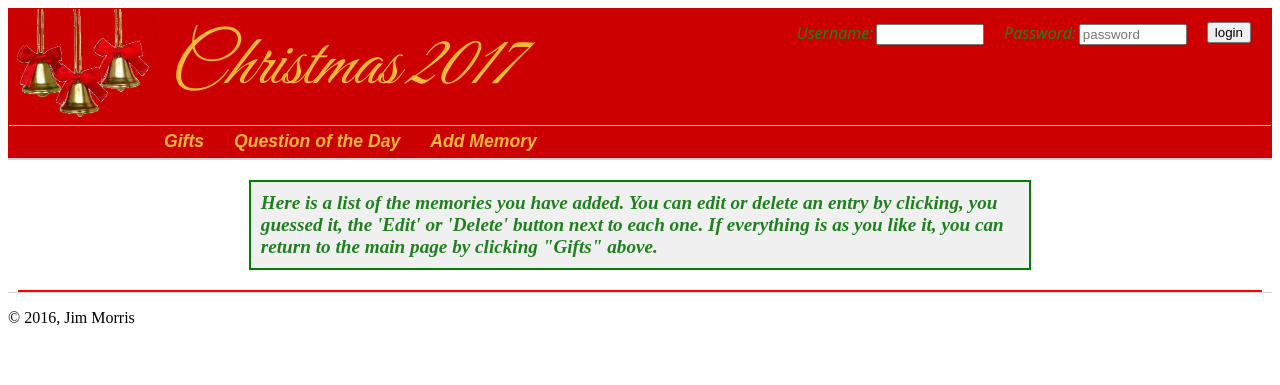
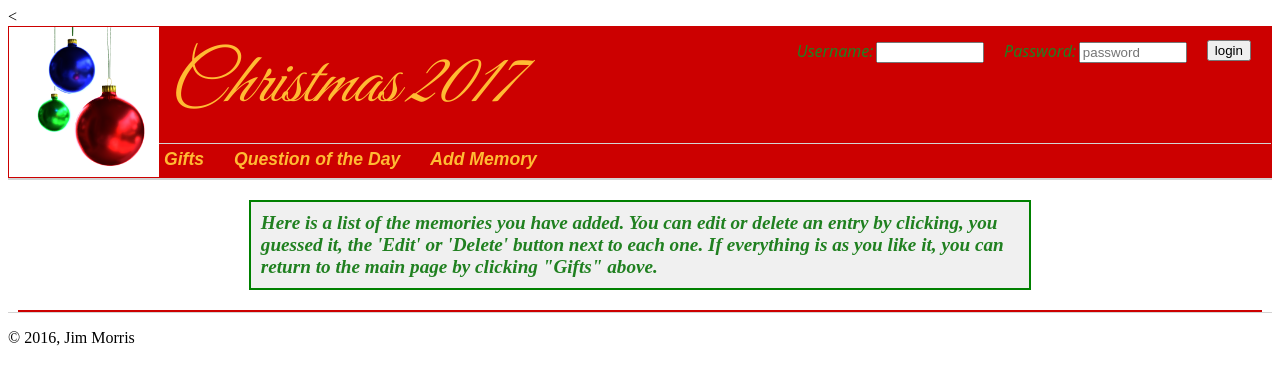
Before and after one commit to JMorris1575/christmas17, a Django app: template Christmas2017/memory/templates/memory/memory_edit_list.html in a window 1280 px wide. Shown: the top 385 px of the page. Run offline with Django 3.2, Linux system fonts and the light colour scheme; the template is opened without the code that fills it, so the values that code supplies are empty; parts of the project's set-up code (start-up, migrations or seed data) failed here and were passed over.

Commit message:
New logo image, include Open Sans font, change red line color

```diff
--- a/Christmas2017/static/site/css/christmas17.css
+++ b/Christmas2017/static/site/css/christmas17.css
@@ -97,7 +97,7 @@ p.no-p-height {
     height: auto;
     padding: 10px 10px 10px 10px;
     overflow: auto;
-    border-bottom: 2px solid red;
+    border-bottom: 2px solid #cc0000;
     margin: 0px 10px 0px 10px;
     }
 
@@ -176,7 +176,8 @@ p.no-p-height {
     }
 
 .line-red {
-    border-top: 2px solid red;
+    border-top: 2px solid;
+    border-color: #cc0000;
     margin: 0px 10px 0px 10px;
     }
 
@@ -268,7 +269,8 @@ p.no-p-height {
     }
 
 .small {
-    font-family: arial, sans-serif;
+    font-family: "Open Sans", arial, sans-serif;
+    font-weight: bold;
     font-size: medium;
     padding-top: 5px;
     }
@@ -305,4 +307,4 @@ p.no-p-height {
 
 #header-image {
     width: 150px;
-    height: 120px;}
+    height: 150px;}
--- a/Christmas2017/templates/base.html
+++ b/Christmas2017/templates/base.html
@@ -12,7 +12,7 @@
             {% endblock %}
         </title>
 
-        <link href="https://fonts.googleapis.com/css?family=Great+Vibes" rel="stylesheet">
+        <<link href="https://fonts.googleapis.com/css?family=Great+Vibes|Open+Sans" rel="stylesheet">
 
         <link href="{% static 'css/christmas17.css' %}" rel="stylesheet">
 
--- a/Christmas2017/templates/header.html
+++ b/Christmas2017/templates/header.html
@@ -6,8 +6,9 @@
             <div class="header-container">
                 <!-- logo image -->
                 <a href="{% url 'dj-auth:login' %}">
-                    <img class="left" id="header-image" src="{% static 'images/bells.png' %}"
-                         height="250" alt="Image of Christmas Bells">
+                    <img class="left" id="header-image" src="{% static 'images/ThreeOrnaments.png' %}"
+                         alt="Image of Christmas Ornaments">
+
                 </a>
                 <!-- Christmas Banner -->
                 <div class="banner">
--- a/docs/conf.py
+++ b/docs/conf.py
@@ -91,7 +91,7 @@ html_theme = 'alabaster'
 # documentation.
 #
 html_theme_options = {
-    'logo': 'images/bells.png',
+    'logo': 'images/ThreeOrnaments.png',
     'page_width': '1200px',
     'sidebar_width': '300px',
     'show_related': 'true',
```
Also changed, not shown: Christmas2017/static/site/images/ThreeOrnaments.png (added), 3 other files.
